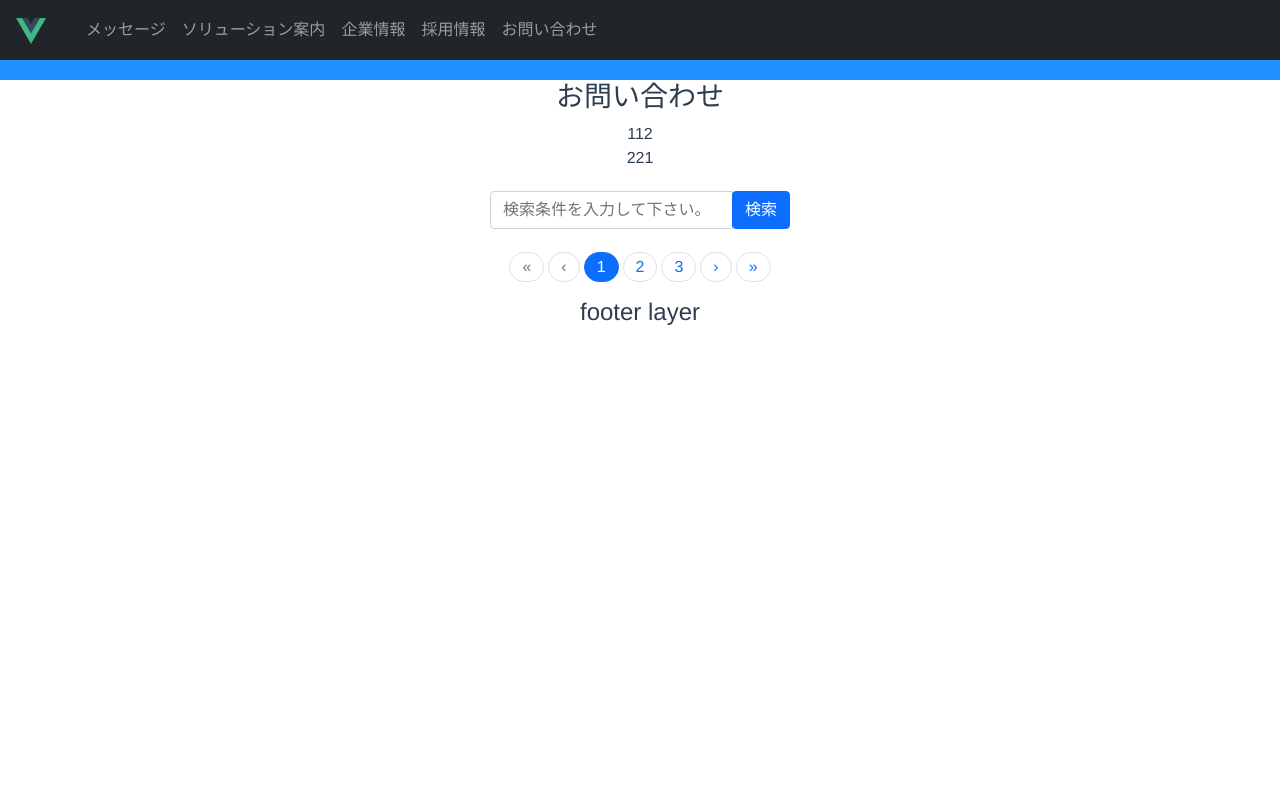
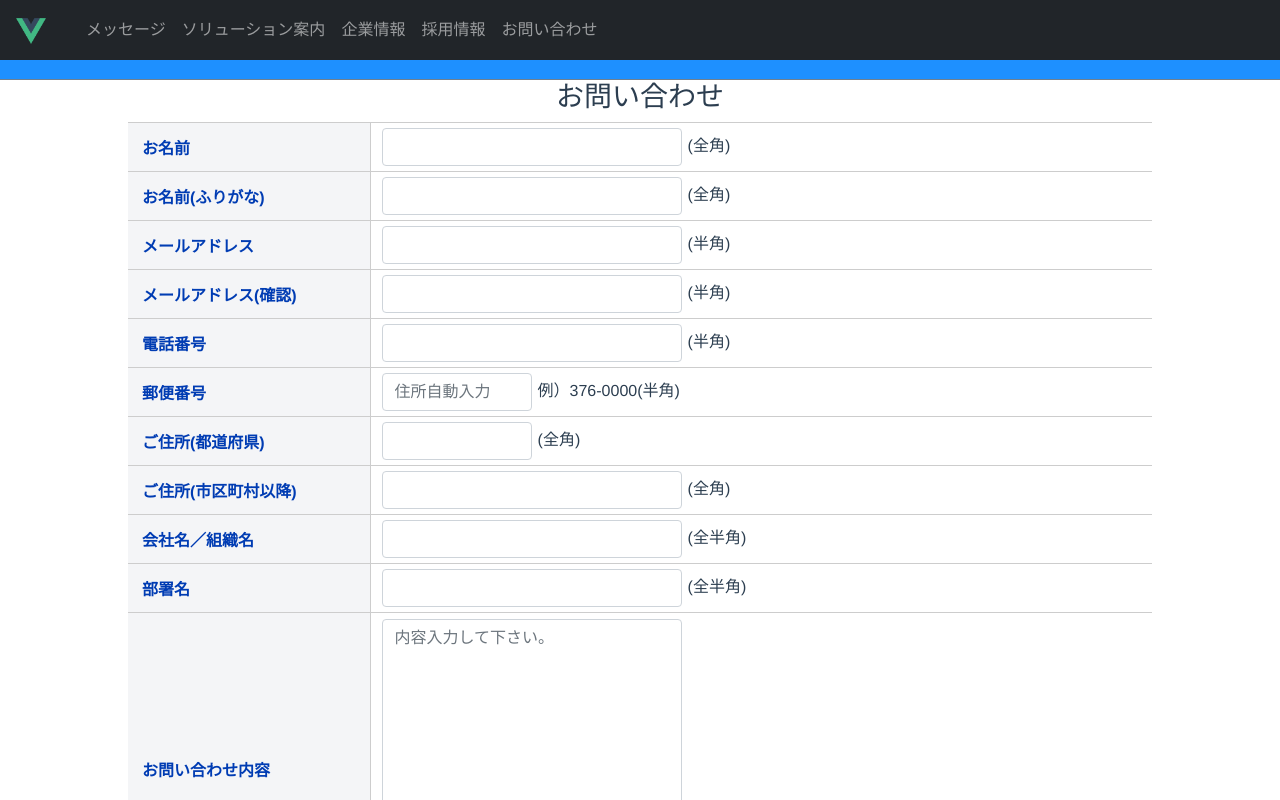
Before and after one commit to snowmemorySM/cosmo-home, a Vue app: page /qna in a window 1280 px wide. Shown: the top 800 px of the page. Built offline with nearby package versions, Linux system fonts and the light colour scheme; no server answers.

Commit message:
es6 test용 js module추가, 문의 사항 화면 작성

```diff
--- /dev/null
+++ b/src/util/ApiModule.js
@@ -0,0 +1,21 @@
+import axios from 'axios'
+
+export default {
+    loadData(page, keyword) {
+        var path = `/v1/api/qna?page=${page}`
+        if (keyword) {
+            path += `&keyword=${keyword}`
+        }
+        axios.get(path)
+        .then((response) => {
+            console.log(response)
+        })
+        .catch(error => {
+            console.log(error)
+        })
+        .finally(() => {
+            console.log('finally')
+        })
+        return 'call loadData';
+    }
+}
--- a/src/util/postCode.js
+++ /dev/null
@@ -1,15 +0,0 @@
-exports.getAddress = function(){
-    // // 모듈 함수 기능 작성
-    // this.$http.get(`https://zipcloud.ibsnet.co.jp/api/search?zipcode=${postcode}`)
-    // .then((response) => {
-    //     console.log(response)
-    //     return 'test'
-    // })
-    // .catch(error => {
-    //     console.log(error)
-    // })
-    // .finally(() => {
-    //     console.log('finally')
-    // })
-    return 'test'
-}
--- /dev/null
+++ b/src/util/postCodeModel.js
@@ -0,0 +1,20 @@
+import axios from 'axios'
+
+export default {
+    getAddress(postcode) {
+        // 모듈 함수 기능 작성
+        axios.get(`https://zipcloud.ibsnet.co.jp/api/search?zipcode=${postcode}`)
+        .then((response) => {
+            console.log(response.data.results)
+            return 'test'
+        })
+        .catch(error => {
+            console.log(error)
+        })
+        // .finally(() => {
+        //     console.log('finally')
+        // })
+
+        return `call getAddress = ${postcode}`
+    }
+}
--- a/src/views/QnA.vue
+++ b/src/views/QnA.vue
@@ -3,65 +3,204 @@
     <div class="info-banner">
         <h3>お問い合わせ</h3>
     </div>
-    <div class="searh-box">
-        112
+    <div class="input-container">
+      <form v-on:submit="submitForm">
+        <table>
+          <tr class="row-first">
+            <th><label class="title">お名前</label></th>
+            <td class="input-box">
+              <b-form-input v-model="name" ></b-form-input>
+              <label class="check">(全角)</label>
+            </td>
+          </tr>
+          <tr>
+            <th><label class="title">お名前(ふりがな)</label></th>
+            <td>
+              <b-form-input v-model="hurigana" ></b-form-input>
+              <label class="check">(全角)</label>
+            </td>
+          </tr>
+          <tr>
+            <th><label class="title">メールアドレス</label></th>
+            <td>
+              <b-form-input type="email" v-model="mail" ></b-form-input>
+              <label class="check">(半角)</label>
+            </td>
+          </tr>
+          <tr>
+            <th><label class="title">メールアドレス(確認)</label></th>
+            <td>
+              <b-form-input type="email" v-model="chkMail" ></b-form-input>
+              <label class="check">(半角)</label>
+            </td>
+          </tr>
+          <tr>
+            <th><label class="title">電話番号</label></th>
+            <td>
+              <b-form-input type="tel" v-model="tel" ></b-form-input>
+              <label class="check">(半角)</label>
+            </td>
+          </tr>
+          <tr>
+            <th><label class="title">郵便番号</label></th>
+            <td>
+              <b-form-input class="input-150"
+                      v-model="postcode"
+                      v-on:keyup="getAddress()"
+                      placeholder="住所自動入力"></b-form-input>
+              <label class="check">例）376-0000(半角)</label>
+            </td>
+          </tr>
+          <tr>
+            <th><label class="title">ご住所(都道府県)</label></th>
+            <td>
+              <b-form-input class="input-150" v-model="address1" ></b-form-input>
+              <label class="check">(全角)</label>
+            </td>
+          </tr>
+          <tr>
+            <th><label class="title">ご住所(市区町村以降)</label></th>
+            <td>
+              <b-form-input v-model="address2" ></b-form-input>
+              <label class="check">(全角)</label>
+            </td>
+          </tr>
+          <tr>
+            <th><label class="title">会社名／組織名</label></th>
+            <td>
+              <b-form-input v-model="company" ></b-form-input>
+              <label class="check">(全半角)</label>
+            </td>
+          </tr>
+          <tr>
+            <th><label class="title">部署名</label></th>
+            <td>
+              <b-form-input v-model="department" ></b-form-input>
+              <label class="check">(全半角)</label>
+            </td>
+          </tr>
+          <tr>
+            <th><label class="title">お問い合わせ内容</label></th>
+            <td>
+              <b-form-textarea id="textarea-default" placeholder="内容入力して下さい。" v-model="contents"></b-form-textarea>
+            </td>
+          </tr>
+        </table>
+      </form>
     </div>
-    <div class="list-box">
-        221
-    </div>
-    <PagingBar v-on:next="nextPage"></PagingBar>
+    <!-- <PagingBar v-on:next="nextPage"></PagingBar> -->
   </div>
 </template>
 
 <script>
-import PagingBar from '../components/PagingBar.vue'
-import test from '../util/postCode.js'
+import test1 from '../util/ApiModule'
+import test2 from '../util/postCodeModel'
 
+const regPostCode = /\d{3}-\d{4}/
+// const regTel = /\d{2,4}-\d{2,4}-\d{4}/
 
 export default {
   name: 'QnA',
   components: {
-    PagingBar
+
   },
   data() {
     return {
+      name: '',
+      hurigana: '',
+      mail:'',
+      chkMail: '',
+      tel: '',
+      postcode: '',
+      address1: '',
+      address2: '',
+      company: '',
+      department: '',
+      contents: '',
       isLoding: false,
-      list: [],
-    };
+    }
   },
   created() {
-    console.log('created')
-    console.log('post-code test = ' + test.getAddress('1710021'));
-    this.loadData(1)
-  },
-  watch: {
-    // 라우트가 변경되면 메소드를 다시 호출됩니다.
-    // '$route': 'fetchData'
+    // api.loadData(1, '');
+    const t1 = test1.loadData(1, '')
+    console.log(`t1=${t1}`)
+    const t2 = test2.getAddress('171-0021')
+    console.log(`t2=${t2}`)
   },
   methods: {
-    loadData(page, keyword) {
-      this.isLoding = true
-      var path = `/v1/api/qna?page=${page}`
-      if (keyword) {
-        path += `&keyword=${keyword}`
-      }
-      console.log(`path=${path}`)
-
-      this.$http.get(path)
+    getAddress() {
+      if (regPostCode.test(this.postcode)) {
+        this.$http.get(`https://zipcloud.ibsnet.co.jp/api/search?zipcode=${this.postcode}`)
         .then((response) => {
-          console.log(response)
+          if (response.data.results) {
+            const result = response.data.results[0]
+            this.address1 = result.address1
+            this.address2 = result.address2 + result.address3
+          } else {
+            this.address1 = ''
+            this.address2 = ''
+            this.postcode = ''
+          }
         })
         .catch(error => {
-          console.log(error)
+            console.log(error)
         })
-        .finally(() => {
-          console.log('finally')
-          this.isLoding = false
-        })
+      }
     },
-    nextPage(page, keyword) {
-      this.loadData(page, keyword)
+    submitForm() {
+      console.log('submit')
     }
   }
 }
 </script>
+
+<style scoped>
+.input-container {
+  width: 80%;
+  margin: 0 auto;
+}
+
+tr {
+  border-bottom: 1px solid #CDCDCD;
+}
+
+.row-first {
+  border-top: 1px solid #CDCDCD;
+}
+
+th {
+  text-align: left;
+  width: 250px;
+  padding: 14px 0 10px 14px;
+  background-color: #f4f5f7;
+  border-right: 1px solid #CDCDCD;
+  color: #003cb3;
+  font-weight: bold;
+}
+
+td {
+  position: inherit;
+  width: 800px;
+  text-align: left;
+}
+
+td input {
+  width: 300px;
+  margin-left: 10px;
+  float: left;
+}
+
+td .check {
+  padding: 6px 0 0 6px;
+}
+
+td .input-150 {
+  width: 150px;
+}
+
+td textarea {
+  margin: 5px 0 5px 10px;
+  width: 300px;
+  min-height: 300px;
+}
+</style>
```
Also changed, not shown: src/components/PagingBar.vue (+20 -0 lines).
